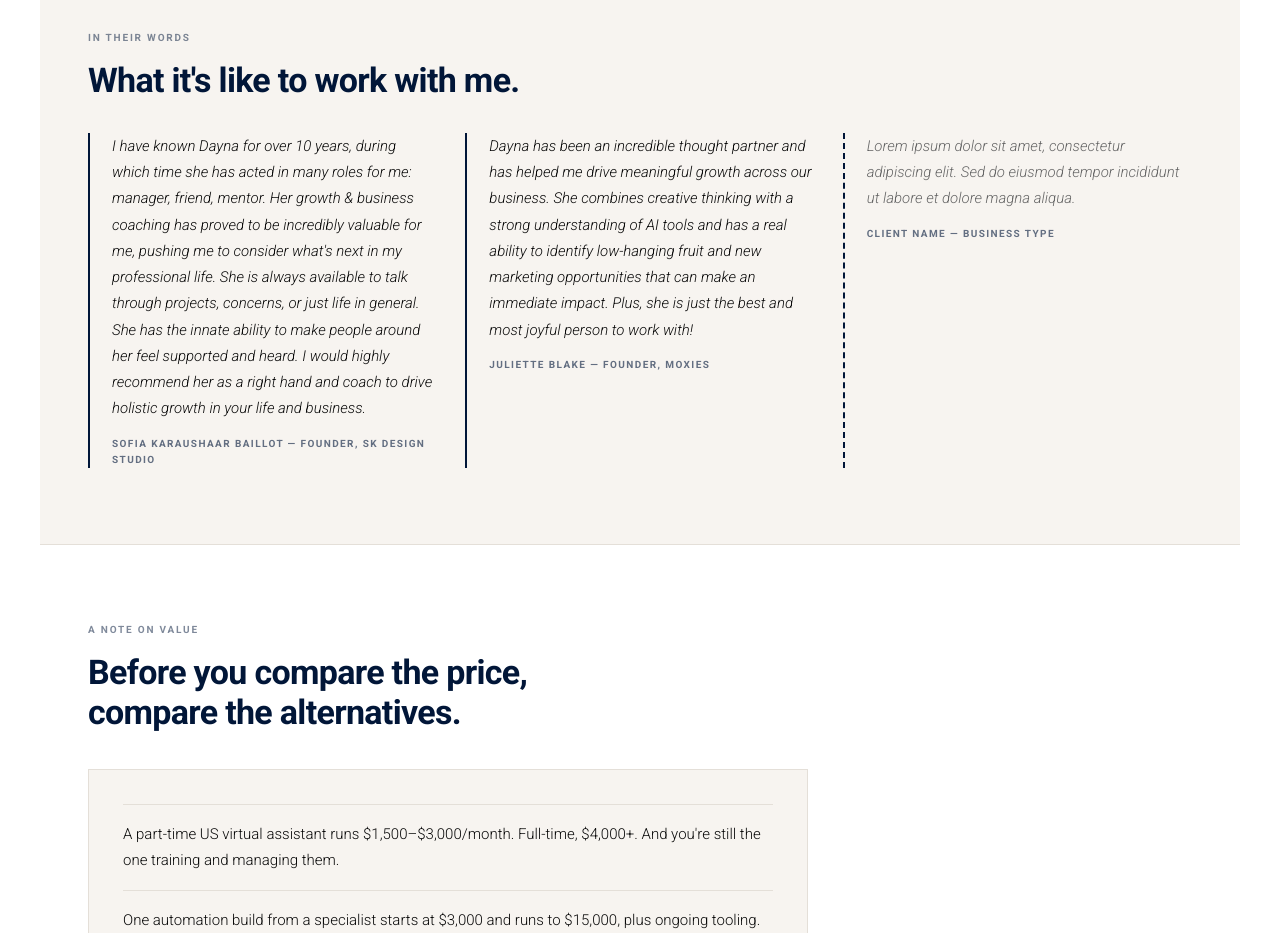
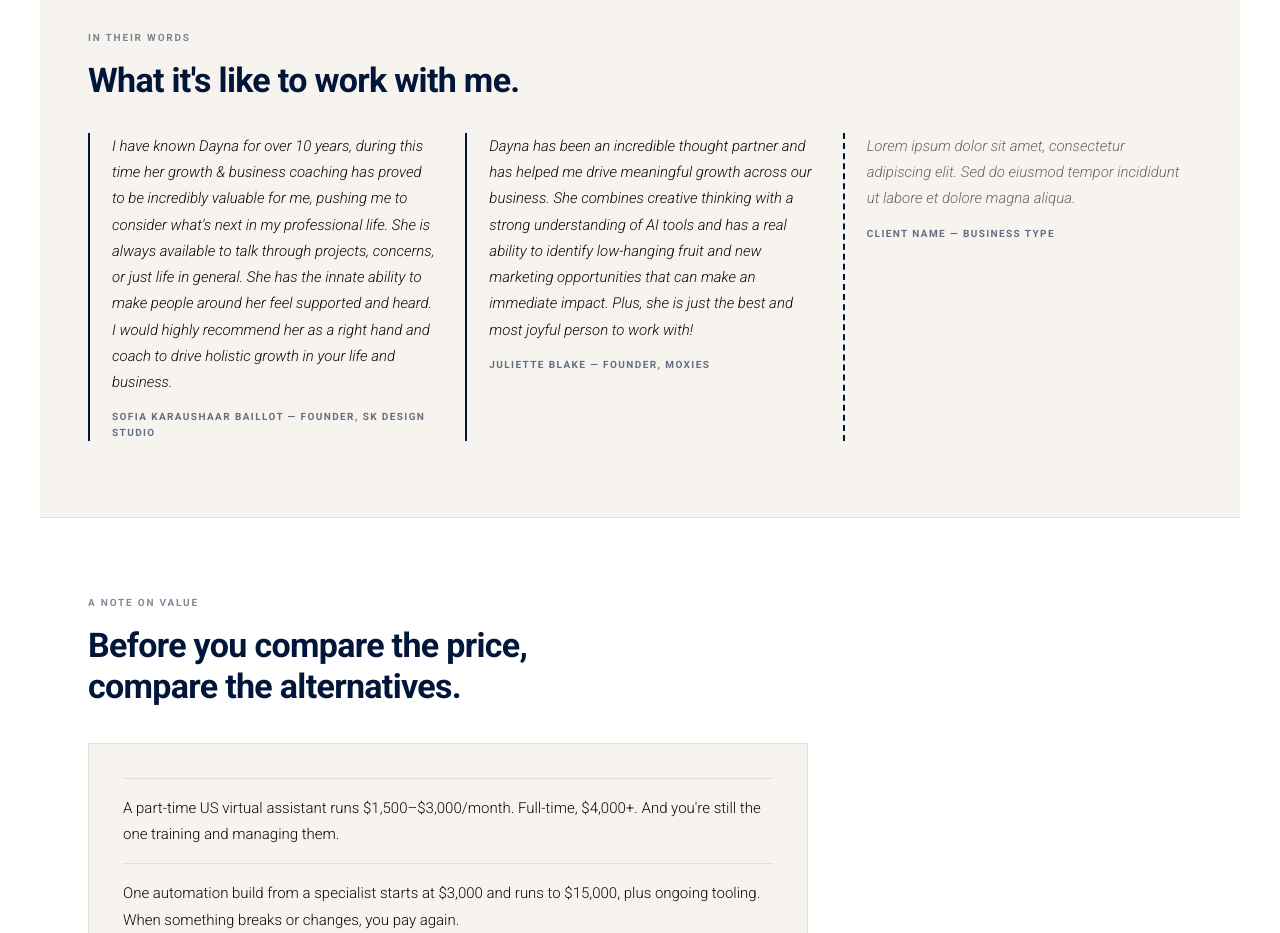
Before and after one commit to nickdestefano2905/dayna-destefano-website, a website: page ai-strategy-and-build-sprint.html in a window 1280 px wide. Shown: the part 5700-6633 px from the top of the page. Drawn offline with Linux system fonts and the light colour scheme.

Commit message:
Shorten Sofia's testimonial
Drops the "manager, friend, mentor" clause per Dayna's revision.
Quote goes from 94 to 82 words, better balanced against Juliette's 60.

Co-Authored-By: Claude Opus 5 <noreply@anthropic.com>

```diff
--- a/ai-strategy-and-build-sprint.html
+++ b/ai-strategy-and-build-sprint.html
@@ -347,7 +347,7 @@ footer{background:var(--navy);padding:40px 48px;}
   <p class="section-eyebrow">In Their Words</p>
   <h2 class="section-headline">What it's like to work with me.</h2>
   <div class="quotes">
-    <blockquote>I have known Dayna for over 10 years, during which time she has acted in many roles for me: manager, friend, mentor. Her growth &amp; business coaching has proved to be incredibly valuable for me, pushing me to consider what's next in my professional life. She is always available to talk through projects, concerns, or just life in general. She has the innate ability to make people around her feel supported and heard. I would highly recommend her as a right hand and coach to drive holistic growth in your life and business.
+    <blockquote>I have known Dayna for over 10 years, during this time her growth &amp; business coaching has proved to be incredibly valuable for me, pushing me to consider what's next in my professional life. She is always available to talk through projects, concerns, or just life in general. She has the innate ability to make people around her feel supported and heard. I would highly recommend her as a right hand and coach to drive holistic growth in your life and business.
       <cite>Sofia Karaushaar Baillot &mdash; Founder, SK Design Studio</cite>
     </blockquote>
     <blockquote>Dayna has been an incredible thought partner and has helped me drive meaningful growth across our business. She combines creative thinking with a strong understanding of AI tools and has a real ability to identify low-hanging fruit and new marketing opportunities that can make an immediate impact. Plus, she is just the best and most joyful person to work with!
```
